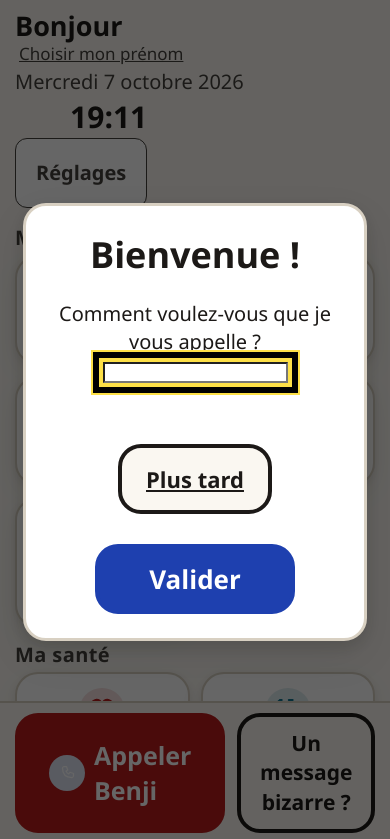
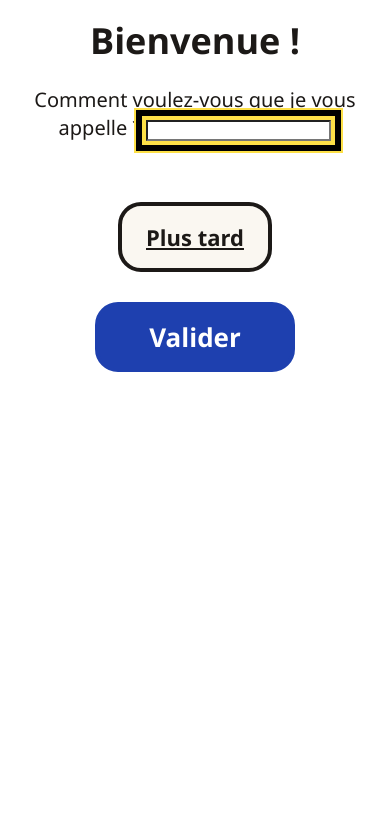
Before and after one commit to zefparis/monaccueil, a plain HTML site: page index.html in a window 390 px wide. Shown: the top 839 px of the page. Drawn offline with Linux system fonts and the light colour scheme.

Commit message:
Dialogs en feuille plein écran sur téléphone
Le dialog « Un message bizarre ? » restait une fenêtre flottante
centrée : le champ adresse (flex-basis 14rem appliqué à la hauteur en
colonne) devenait géant et le contenu débordait horizontalement.

- .dialog en position:fixed inset:0 sur téléphone : pleine largeur,
  pleine hauteur, sans bordures arrondies, safe-areas respectées
- .ligne-verif en colonne : neutralisation de la base flex de l'input
  (sinon 14rem de hauteur) et largeur 100%

Generated with [Devin](https://devin.ai)

Co-Authored-By: Devin <158243242+devin-ai-integration[bot]@users.noreply.github.com>

```diff
--- a/style.css
+++ b/style.css
@@ -698,6 +698,8 @@ body.mode-tech .entete, body.mode-tech .reglages, body.mode-tech #contenu, body.
   .bouton, .dialog .bouton { min-height: 3.5rem; }
   .bouton.bouton-reglage { min-height: 3.5rem; font-size: 1rem; padding: 0.4rem 1rem; }
   .ligne-verif { flex-direction: column; }
+  /* En colonne, la base flex s'applique à la hauteur : on la neutralise */
+  .ligne-verif input { flex: 0 1 auto; width: 100%; box-sizing: border-box; }
   .ligne-verif .bouton { width: 100%; }
 
   /* Barre toujours visible en bas : « sticky » la colle au bas de l'écran
@@ -729,12 +731,24 @@ body.mode-tech .entete, body.mode-tech .reglages, body.mode-tech #contenu, body.
   /* Le bouton d'aide de bureau et la note discrète ne sont pas sur téléphone */
   .pied > .bouton-aide, .pied > .bandeau { display: none; }
 
-  /* Dialogs adaptés au téléphone : pleine largeur, lisibles au pouce */
-  .dialog { width: 94vw; max-height: 88dvh; padding: 1.2rem; }
-  .dialog-ajout { width: 94vw; }
+  /* Dialogs en feuille plein écran : pas de fenêtre flottante sur téléphone */
+  .dialog {
+    position: fixed;
+    inset: 0;
+    margin: 0;
+    width: 100%;
+    max-width: none;
+    height: auto;
+    max-height: none;
+    border: none;
+    border-radius: 0;
+    box-sizing: border-box;
+    padding: calc(0.8rem + env(safe-area-inset-top)) calc(1rem + env(safe-area-inset-right))
+             calc(1.2rem + env(safe-area-inset-bottom)) calc(1rem + env(safe-area-inset-left));
+  }
   .catalogue-grille { grid-template-columns: repeat(2, minmax(0, 1fr)); }
   .icones-grille { grid-template-columns: repeat(4, minmax(0, 1fr)); }
-  .aide-telephone { width: 100%; }
+  .aide-telephone { width: 100%; box-sizing: border-box; }
   .panneau-tech { padding: 0.5rem; }
 }
 
```
